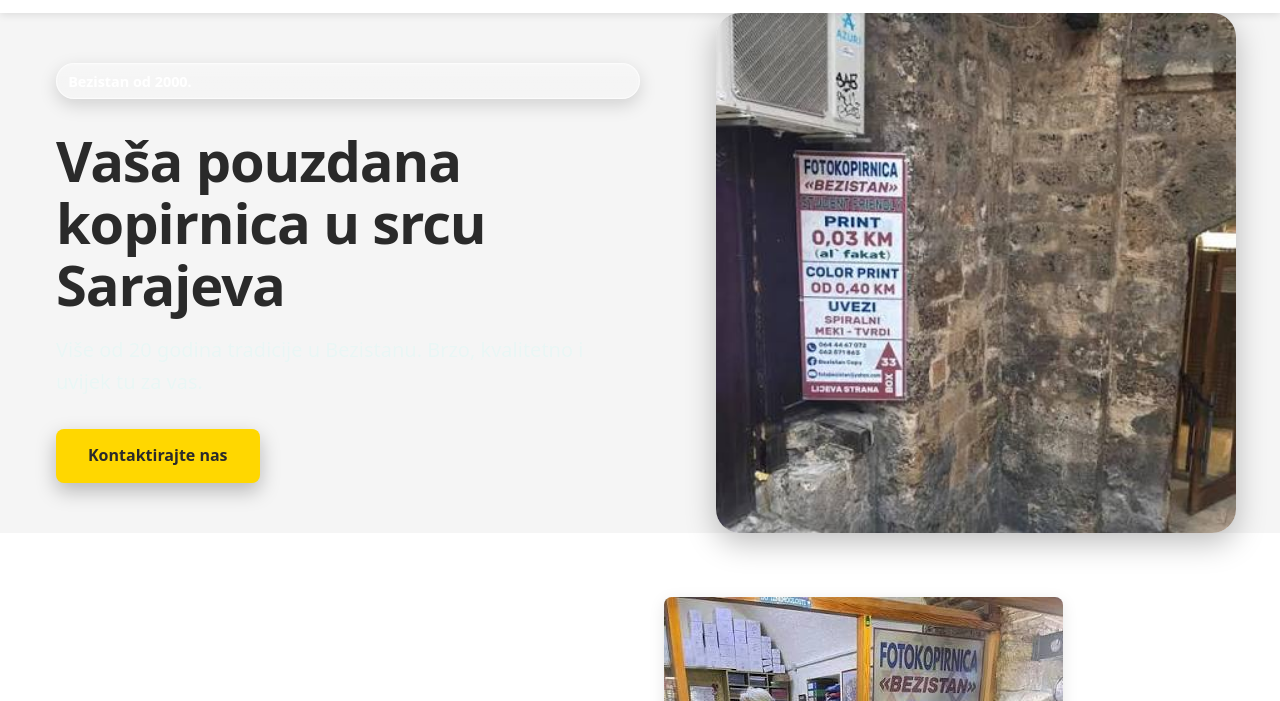
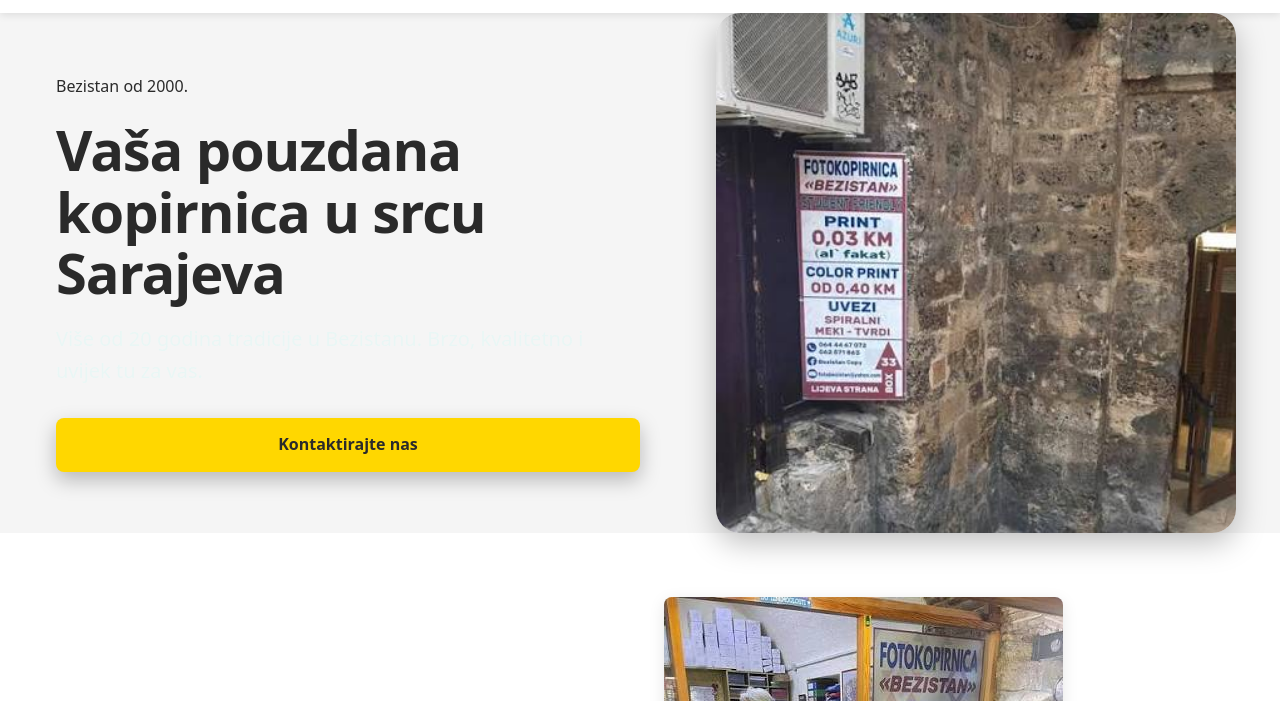
Before and after one commit to trendcodigital-spec/kopirnica, a plain HTML site: page index.html in a window 1280 px wide. Shown: the part 99-800 px from the top of the page. Drawn offline with nearby package versions, Linux system fonts and the light colour scheme.

Commit message:
Update styles.css

```diff
--- a/assets/styles.css
+++ b/assets/styles.css
@@ -134,27 +134,7 @@ hajd mi izmjeni cijeli ovaj css kod ovo je stari+novi: /* ==================== H
   .hero-text{ max-width:700px; }
 }
 
-/* badge – “Bezistan od 2000.” efekat s okvirom */
-.badge{
-  display:inline-block;
-  padding:.35rem .7rem;
-  border-radius:999px;
-  font-weight:600;
-  font-size:.9rem;
-  color:#fff;
-  border:1.5px solid rgba(255,255,255,.6);
-  background:linear-gradient(180deg,rgba(255,255,255,.12),rgba(255,255,255,.04));
-  box-shadow:inset 0 1px 0 rgba(255,255,255,.25), 0 6px 18px rgba(0,0,0,.15);
-  backdrop-filter:blur(2px);
-  margin-bottom:.75rem;
-}
 
-/* CTA ispod teksta (lokalno, ne utiče na druga dugmad) */
-.hero-cta{
-  align-self:flex-start;
-  margin-top:.75rem;         /* bliže tekstu */
-  box-shadow:0 8px 20px rgba(0,0,0,.25); /* vidljivije na hero pozadini */
-}
 
 
 /* ==================== About ==================== */
```
